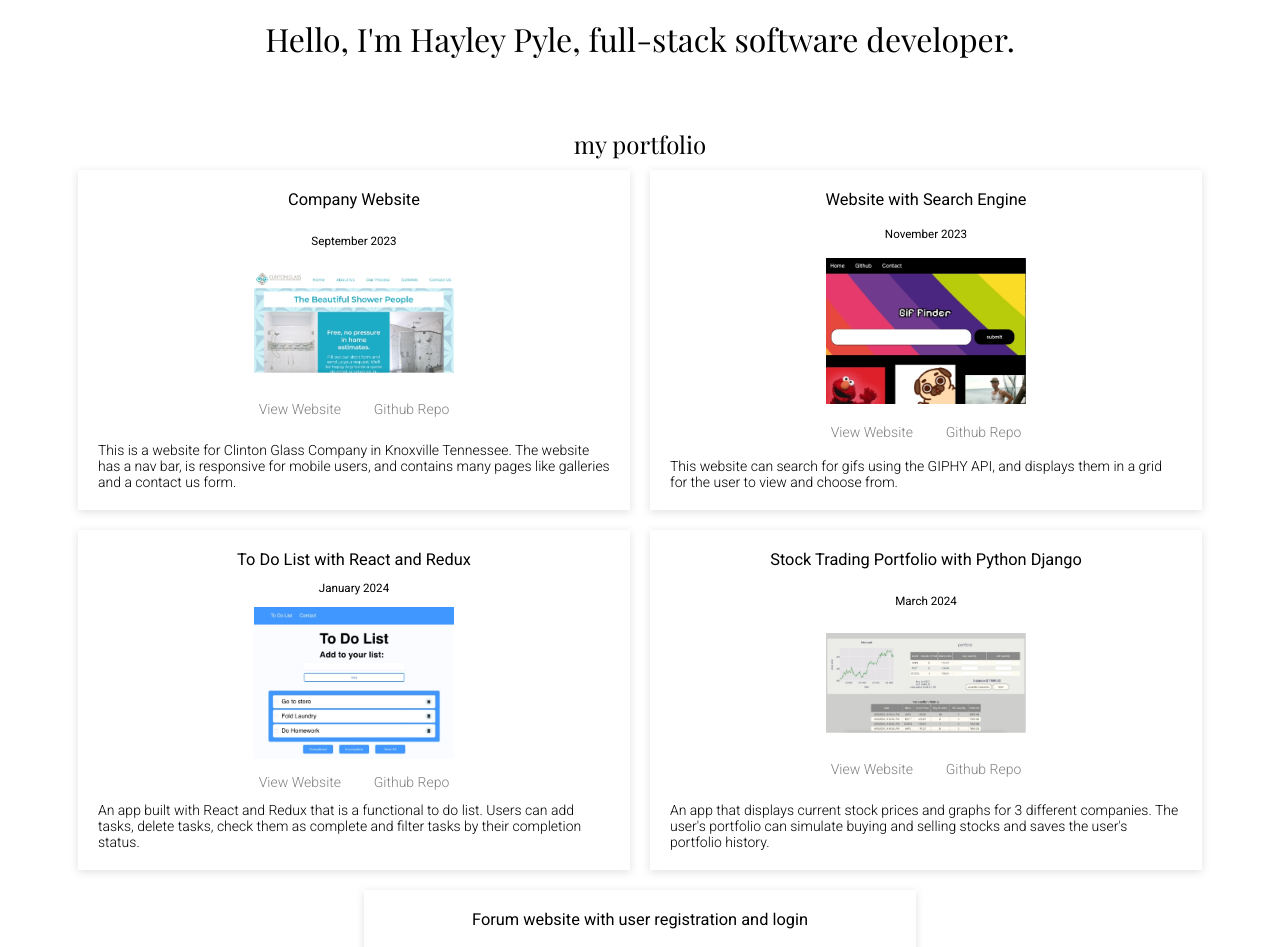
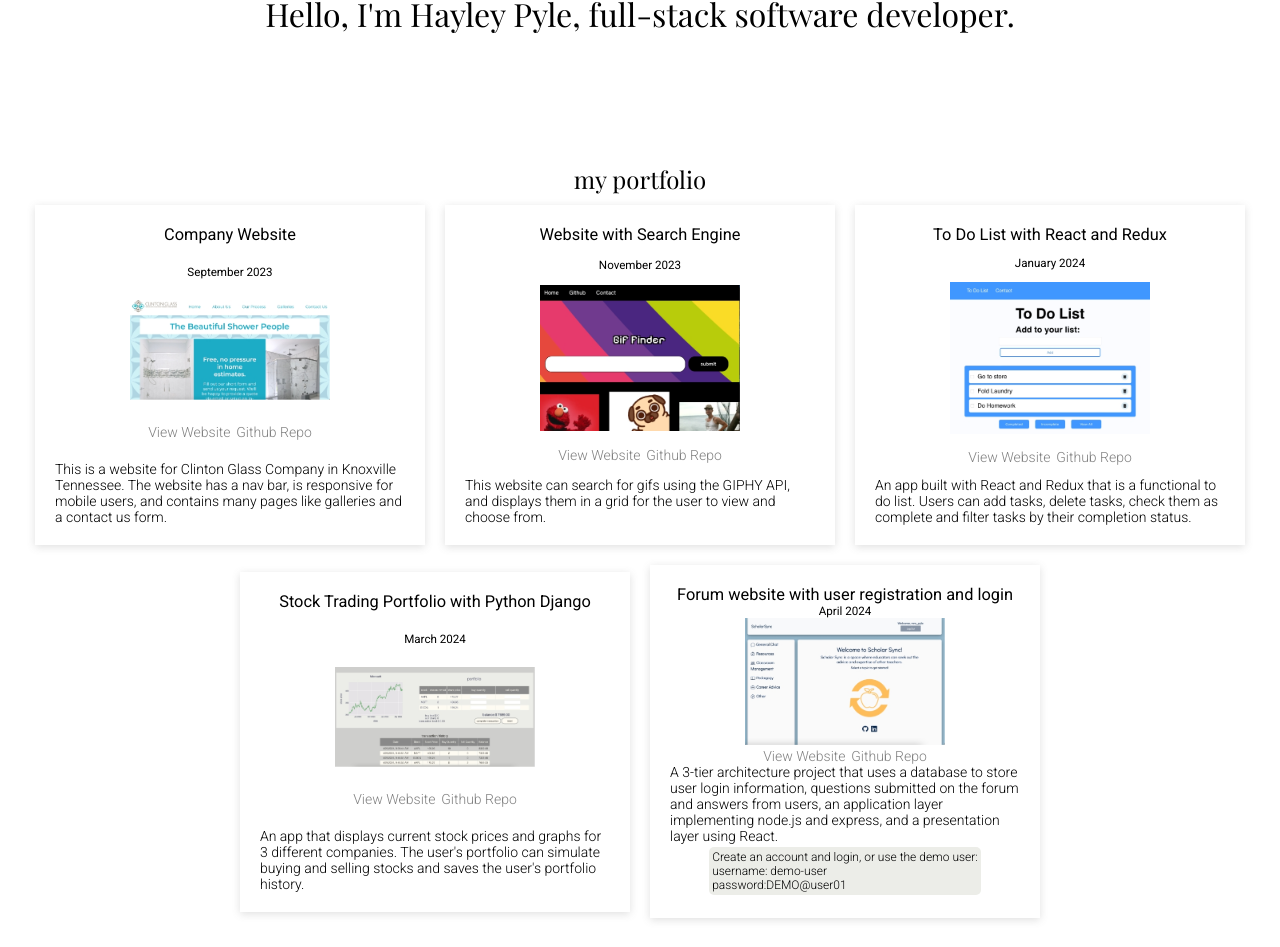
Before and after one commit to hayleypyle/Portfolio, a React (Vite) app in the folder Portfolio/: page / in a window 1280 px wide. Shown: the part 152-1099 px from the top of the page. Built offline with nearby package versions, Linux system fonts and the light colour scheme; a web font is replaced by a local one.

Commit message:
updated css for mobile view

```diff
--- a/Portfolio/src/pages/homepage.jsx
+++ b/Portfolio/src/pages/homepage.jsx
@@ -91,9 +91,13 @@ export default function HomePage() {
             <a href="https://hayleypyle-scholarsync.netlify.app/">View Website</a>
             <a href="https://github.com/hayleypyle/ScholarSync">Github Repo</a>
             </div>
+            <div className="description">
             <p> A 3-tier architecture project that uses a database to store user login information,
-                questions submitted on the forum and answers from users, an application layer implementing node.js and express, and a presentation layer using React.
-                </p>
+                questions submitted on the forum and answers from users, an application layer implementing node.js and express, and a presentation layer using React.</p></div>
+                <div className="demo"><p>Create an account and login, or use the demo user:</p>
+                <p>username: demo-user</p> <p>password:DEMO@user01</p></div>
+
+
 
         </div>
     </div>
--- a/Portfolio/src/pages/styles.css
+++ b/Portfolio/src/pages/styles.css
@@ -36,10 +36,9 @@ a {
 }
 
 .top-container{
-    margin: 20px 20px 0px 20px;
-    padding:10px;
-    font-size:16px;
-    height:20vh;
+    margin: 5%;
+    font-size:1rem;
+    height:5%;
     display:flex;
     flex-direction:column;
     justify-content: center;
@@ -48,6 +47,7 @@ a {
 
 }
 .title{
+    margin-top:5%;
     width:100%;
     text-align:center;
 
@@ -63,8 +63,8 @@ a {
 }
 
 .project{
-    height:300px;
-    width:40%;
+    min-height:300px;
+    max-width:350px;
     padding:20px;
     margin:10px;
     display:flex;
@@ -100,3 +100,18 @@ iFrame{
 
 
 }
+.description{
+    display:flex;
+    flex-direction:column;
+    justify-items:center;
+
+}
+
+.demo{
+    margin:3px;
+    padding:3px;
+    background-color: #ECEDE8;
+    border-radius:5px;
+    font-size:12px;
+    align-self:center;
+}
```
